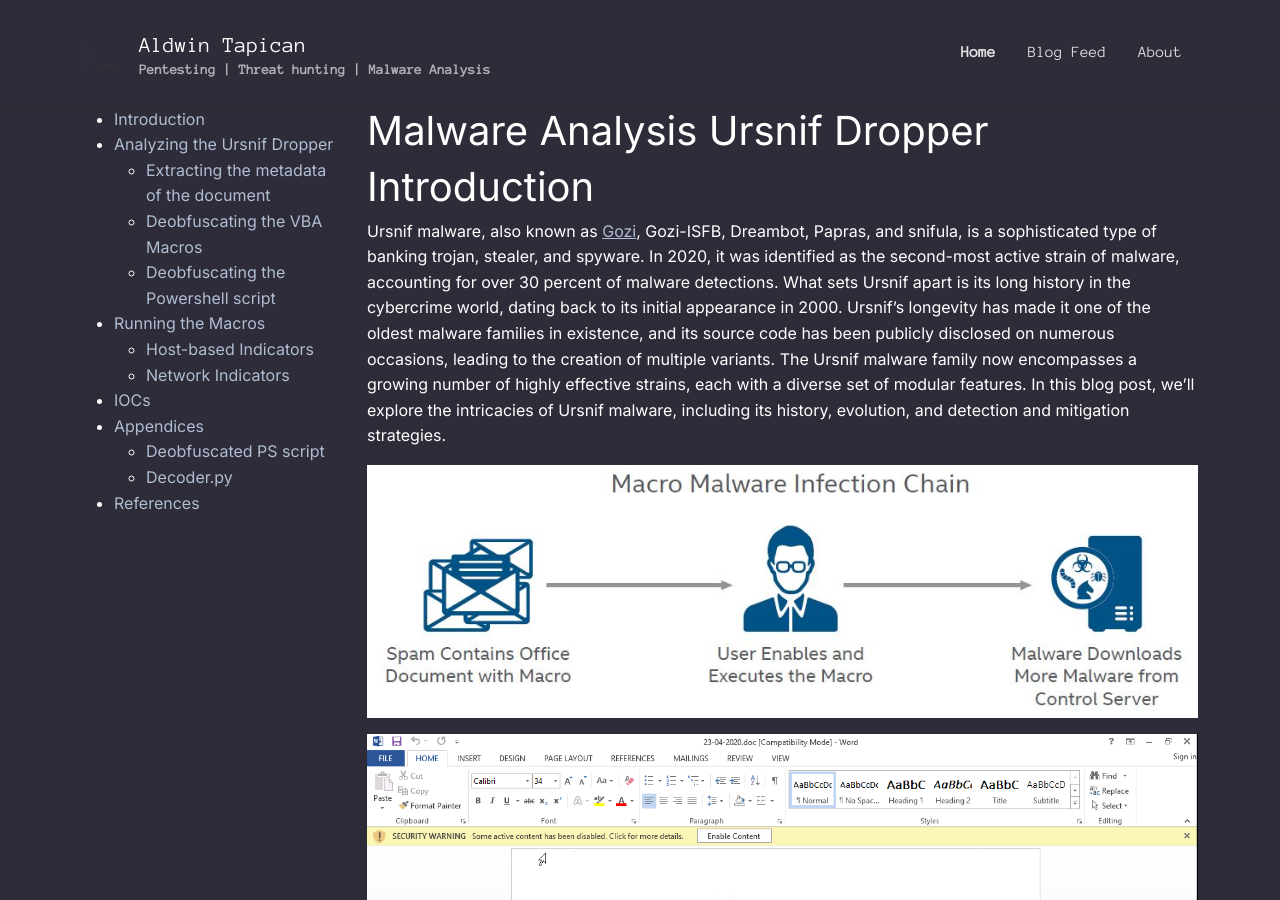
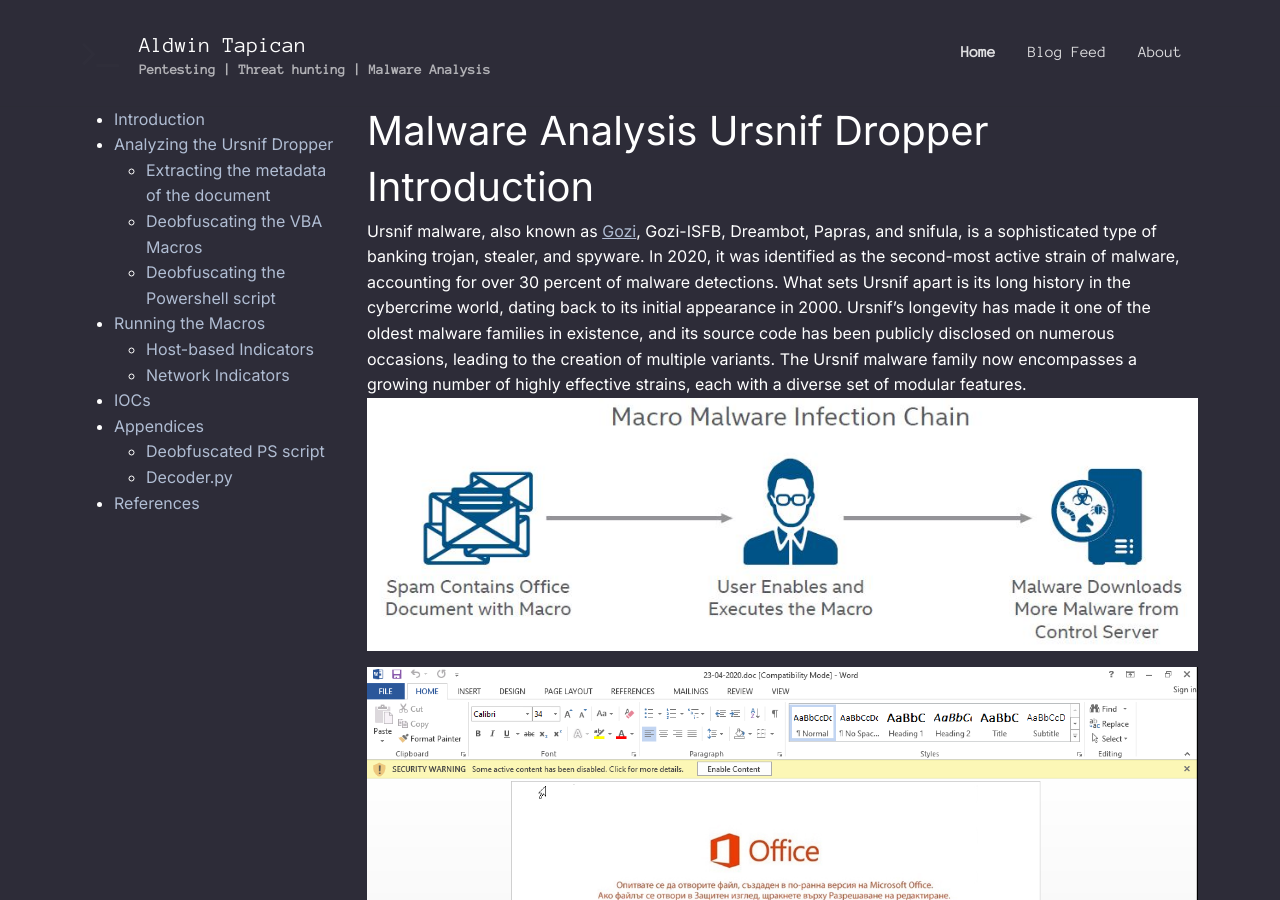
Before and after one commit to aj-tap/archive-blog, a Jekyll site: the page built from _posts/2023-02-28-Malware-Analysis-Ursnif-Dropper.md, in a window 1280 px wide and 900 px high. Built offline with Jekyll 4.4.1, drawn with Linux system fonts in a browser that asks for light colours; nearby versions of some CDN libraries.

Commit message:
Update 2023-02-28-Malware-Analysis-Ursnif-Dropper.md

```diff
--- a/_posts/2023-02-28-Malware-Analysis-Ursnif-Dropper.md
+++ b/_posts/2023-02-28-Malware-Analysis-Ursnif-Dropper.md
@@ -5,14 +5,12 @@
 categories: Malware_Analysis
 ---
 # Introduction
-Ursnif malware, also known as [Gozi](https://malpedia.caad.fkie.fraunhofer.de/details/win.gozi), Gozi-ISFB, Dreambot, Papras, and snifula, is a sophisticated type of banking trojan, stealer, and spyware. In 2020, it was identified as the second-most active strain of malware, accounting for over 30 percent of malware detections. What sets Ursnif apart is its long history in the cybercrime world, dating back to its initial appearance in 2000. Ursnif's longevity has made it one of the oldest malware families in existence, and its source code has been publicly disclosed on numerous occasions, leading to the creation of multiple variants. The Ursnif malware family now encompasses a growing number of highly effective strains, each with a diverse set of modular features. In this blog post, we'll explore the intricacies of Ursnif malware, including its history, evolution, and detection and mitigation strategies.
-
+Ursnif malware, also known as [Gozi](https://malpedia.caad.fkie.fraunhofer.de/details/win.gozi), Gozi-ISFB, Dreambot, Papras, and snifula, is a sophisticated type of banking trojan, stealer, and spyware. In 2020, it was identified as the second-most active strain of malware, accounting for over 30 percent of malware detections. What sets Ursnif apart is its long history in the cybercrime world, dating back to its initial appearance in 2000. Ursnif's longevity has made it one of the oldest malware families in existence, and its source code has been publicly disclosed on numerous occasions, leading to the creation of multiple variants. The Ursnif malware family now encompasses a growing number of highly effective strains, each with a diverse set of modular features.
 ![]({{site.baseurl}}/assets/img/2023-02-28-Malware-Analysis-Ursnif-Dropper.png){:width="100%"}
 
 ![]({{site.baseurl}}/assets/img/2023-02-28-Malware-Analysis-Ursnif-Dropper-1.png){:width="100%"}
 
-One of the most prevalent ways that Ursnif infects its targets is through the use of malicious macros. The Ursnif dropper uses macros embedded in Microsoft Word or Excel documents to download the second-stage payload onto the infected system. Once the macro is executed, it will typically initiate a PowerShell command to download the payload.
-In this blog post, we will explore how the Ursnif dropper uses macros and PowerShell to download the second-stage payload.
+One of the most prevalent ways that Ursnif infects its targets is through the use of malicious macros. The Ursnif dropper uses macros embedded in Microsoft Word or Excel documents to download the second-stage payload onto the infected system. Once the macro is executed, it will typically initiate a PowerShell command to download the payload. In this blog post, we will explore how the Ursnif dropper uses macros and PowerShell to download the second-stage payload.
 
 ---
 
```
